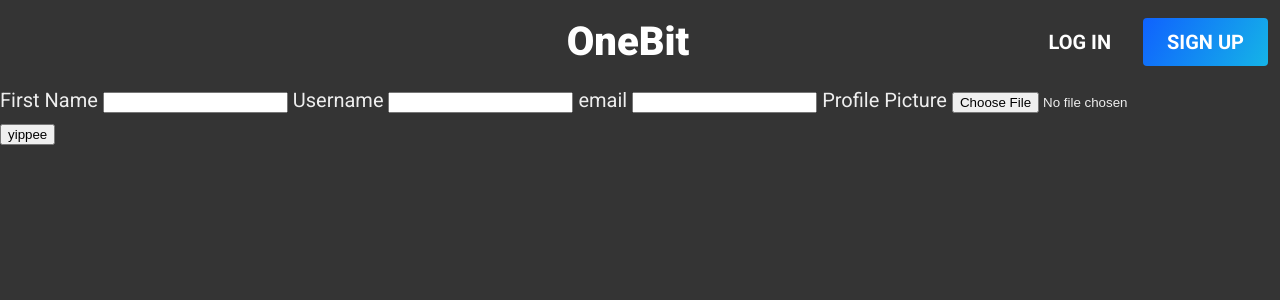
After one commit to David35k/13COMProject, a Flask app: page /user/edit in a window 1280 px wide. The commit adds this page. Shown: the top 300 px of the page. Run offline with Flask 3, Linux system fonts and the light colour scheme.

Commit message:
epic stuff, working on updating entries

```diff
--- a/app.py
+++ b/app.py
@@ -38,7 +38,7 @@ def index():
     return render_template("index.html")
 
 # lets a user create an account
-@app.route("/signup", methods=["GET", "POST"])
+@app.route("/user/signup", methods=["GET", "POST"])
 def signup():
     if request.method == "POST":
         with create_connection() as connection:
@@ -53,7 +53,7 @@ def signup():
     return render_template("signup.html")
 
 # logs an already existing user in
-@app.route("/login", methods=["GET", "POST"])
+@app.route("/user/login", methods=["GET", "POST"])
 def login():
     session["epic"] = "cool"
     if request.method == "POST":
@@ -71,8 +71,10 @@ def login():
                 session["loggedIn"] = True
                 session["firstName"] = result["firstName"]
                 session["userName"] = result["userName"]
+                session["email"] = result["email"]
                 session["userID"] = result["userID"]
                 session["profilePicture"] = result["image"]
+                print(session["profilePicture"])
                 flash("login successful!")
                 return redirect("/home")
             else:
@@ -83,11 +85,23 @@ def login():
     return render_template("login.html")
 
 # logs the user out by clearing the session variables that contain info about them
-@app.route("/logout")
+@app.route("/user/logout")
 def logout():
     session.clear()
     flash("logged out")
-    return redirect("/login")
+    return redirect("/user/login")
+
+# a page where the user can check and edit their profile
+@app.route("/user")
+def profile():
+    return render_template("profile.html")
+
+
+# lets the user update their profile
+@app.route("/user/edit", methods = ["GET", "POST"])
+def updateProfile():
+    return render_template("editProfile.html")
+
 
 # main page users will spend the most time on, shows post feed and allat
 @app.route("/home")
@@ -119,15 +133,13 @@ def home():
                                 count += 1
                                 break
 
-                    # count += 1
-
                 print(likeArr)
 
 
     return render_template("home.html", posts=result, tags=tags, likes=likes, likeArr=likeArr)
 
 # for creating posts
-@app.route("/createPost", methods=["GET", "POST"])
+@app.route("/post/create", methods=["GET", "POST"])
 def createPost():
      if request.method == "POST":
         with create_connection() as connection:
@@ -152,7 +164,7 @@ def createPost():
      return render_template("createPost.html")
 
 # for liking posts
-@app.route("/like")
+@app.route("/post/like")
 def like():
     with create_connection() as connection:
             with connection.cursor() as cursor:
@@ -191,9 +203,4 @@ def like():
 
                 return str(result["likes"])
 
-# a page where the user can check and edit their profile
-@app.route("/profile")
-def profile():
-    return render_template("profile.html")
-
 app.run(debug=True, host="0.0.0.0") # the host bit allows any computer on the network to access the flask server
--- a/static/scripts/home.js
+++ b/static/scripts/home.js
@@ -2,7 +2,7 @@ $(document).ready(function () {
     $('.like-button').on('click', function (event) {
         id = this.id;
         $.ajax({
-            url: '/like?postID=' + id,
+            url: '/post/like?postID=' + id,
             type: 'GET',
             success: function (response) {
                 document.getElementsByClassName(id)[0].innerHTML = response;
--- a/templates/_layout.html
+++ b/templates/_layout.html
@@ -31,16 +31,16 @@
                 <div class="dropdown-content">
                     <a class="dropdown-link">{{ session["userName"] }}</a>
                     <hr>
-                    <a class="dropdown-link" href="/profile">Profile</a>
-                    <a class="dropdown-link" href="/createPost">Create Post</a>
+                    <a class="dropdown-link" href="/user">Profile</a>
+                    <a class="dropdown-link" href="/post/create">Create Post</a>
                     <hr>
-                    <a class="dropdown-link" href="/settings">Settings</a>
-                    <a class="dropdown-link" href="/logout">Log Out</a>
+                    <a class="dropdown-link" href="/user/settings">Settings</a>
+                    <a class="dropdown-link" href="/user/logout">Log Out</a>
                 </div>
             </div>
             {% else %}
-            <a href="/login" class="roboto-bold">LOG IN</a>
-            <a href="/signup" class="roboto-bold pill">SIGN UP</a>
+            <a href="/user/login" class="roboto-bold">LOG IN</a>
+            <a href="/user/signup" class="roboto-bold pill">SIGN UP</a>
             {% endif %}
 
         </nav>
--- /dev/null
+++ b/templates/editProfile.html
@@ -0,0 +1,32 @@
+{% extends "_layout.html" %}
+
+{% block title %}Edit Profile{% endblock title %}
+
+{% block style %}
+
+{% endblock style %}
+
+{% block content %}
+<form method="POST" enctype="multipart/form-data">
+    <div>
+        <label for="firstName">First Name</label>
+        <input id="firstName" name="firstName" value='{{ session["firstName"] }}'>
+
+        <label for="userName">Username</label>
+        <input id="userName" name="userName" value='{{ session["userName"] }}'>
+
+        <label for="email">email</label>
+        <input id="email" name="email" type="email" value='{{ session["email"] }}'>
+
+        <!-- Display current profile picture if it exists -->
+        {% if session["profilePicture"] %}
+        <img src="{{ session['profilePicture'] }}" alt="Profile Picture" id="currentProfilePicture">
+        {% endif %}
+
+        <!-- File input for uploading a new profile picture -->
+        <label for="image">Profile Picture</label>
+        <input id="image" name="image" type="file" accept="image/*">
+    </div>
+    <button>yippee</button>
+</form>
+{% endblock content %}
--- a/templates/profile.html
+++ b/templates/profile.html
@@ -12,4 +12,8 @@
 <h1>id:{{ session["userID"] }}</h1>
 <p>profile picture:</p>
 <img src='{{ session["profilePicture"] }}' style="width: 200px; border-radius: 100px">
+
+
+<a href="/user/edit">edit profile</a>
+
 {% endblock content %}
```
Also changed, not shown: templates/home.html (+0 -9 lines).
